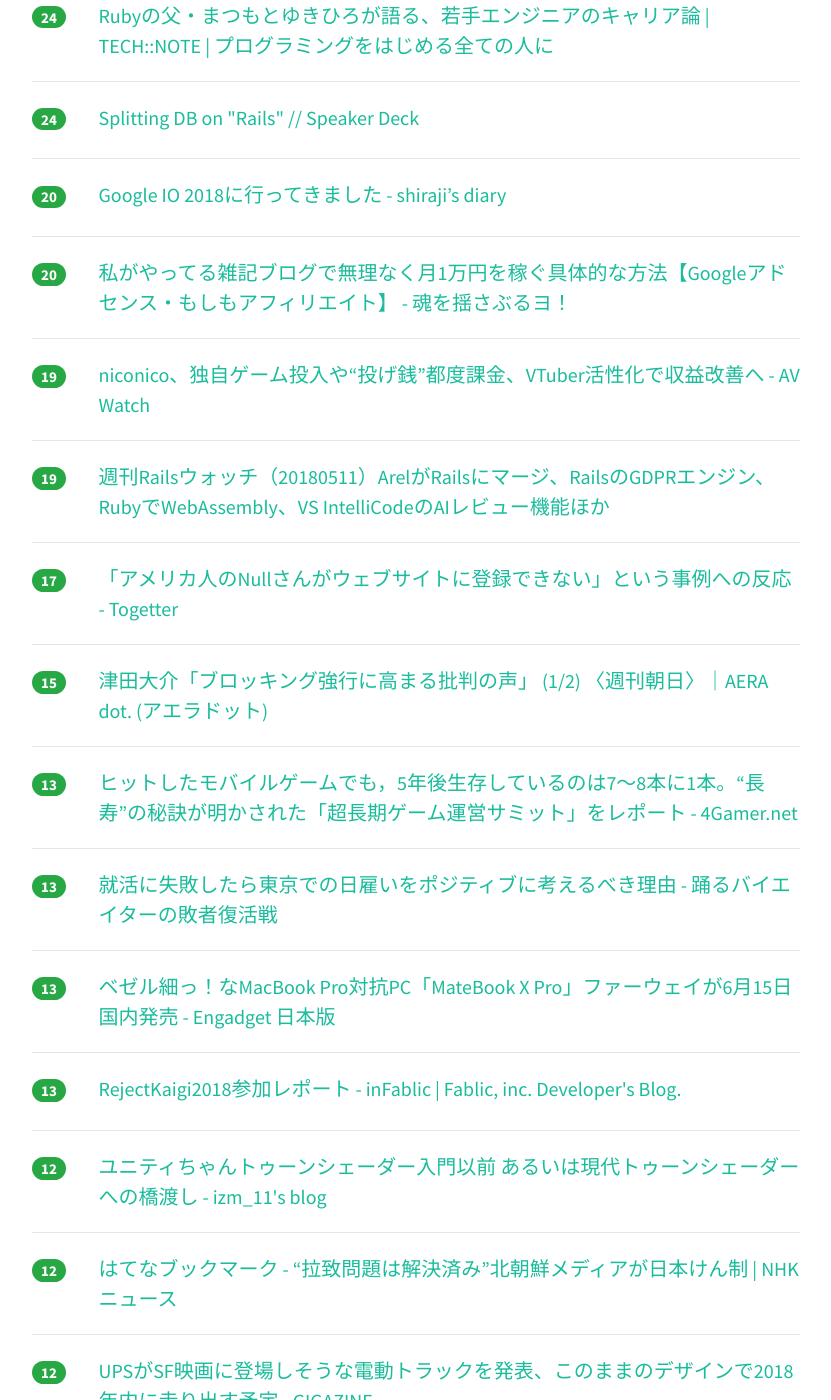
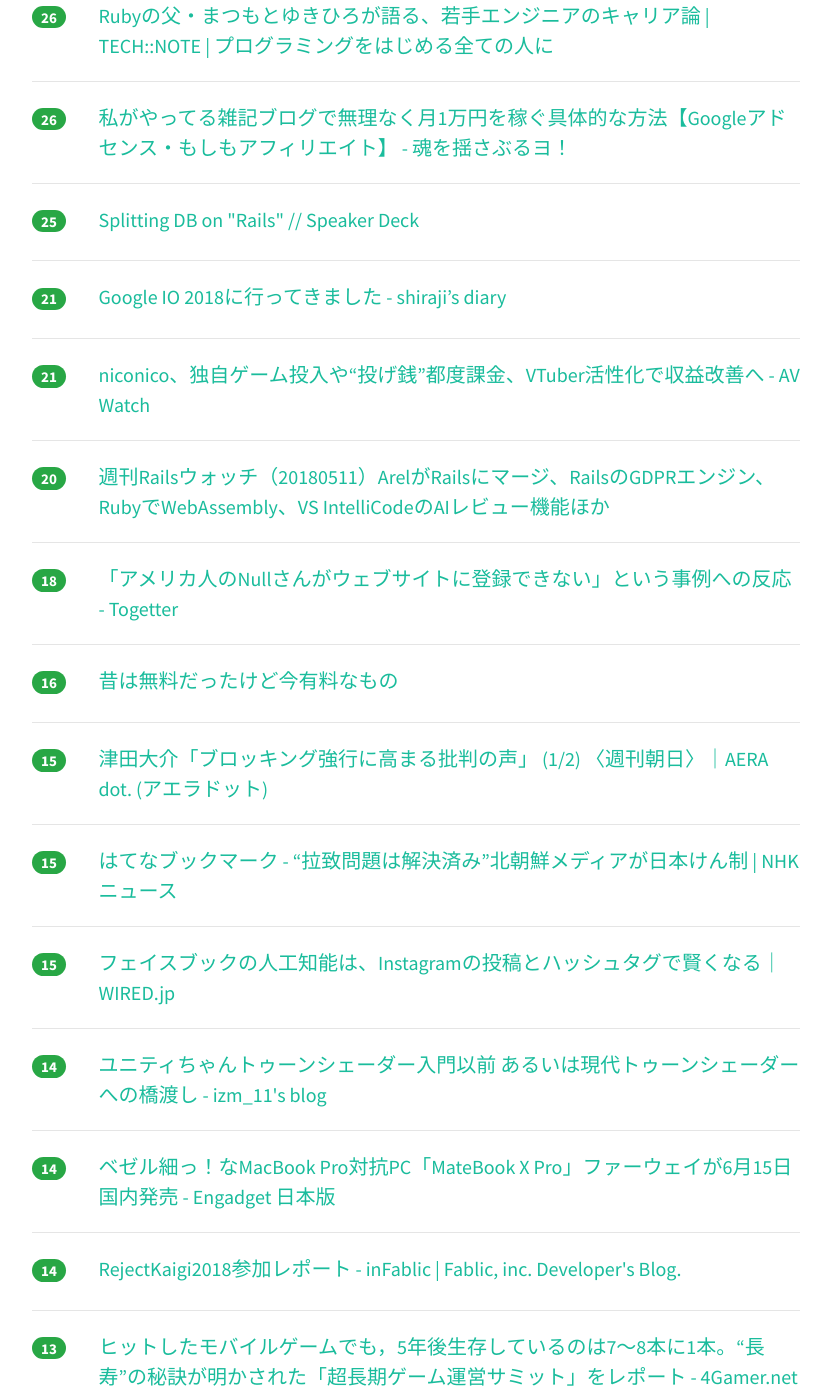
Before and after one commit to yatta47/hatena-matome-site, a Jekyll site: the page built from _posts/2018-05-13-hatena.md, in a window 1280 px wide and 1400 px high, scrolled down 1089 px. Shown: the whole window, without its empty margins (224-1055 px from the left). Built offline with Jekyll 4.4.1, drawn with Linux system fonts in a browser that asks for light colours; nearby versions of some CDN libraries; some of the changed text lies outside the part shown.

Commit message:
Updated 2018-05-13

```diff
--- a/_posts/2018-05-13-hatena.md
+++ b/_posts/2018-05-13-hatena.md
@@ -1,10 +1,10 @@
 ---
 layout: post
 title:  "2018-05-13 はてぶIT"
-date:   2018-05-13 12:01:07
+date:   2018-05-13 13:00:47
 tags: [it-hotentry]
 ---
-32 件のデータあり
+34 件のデータあり
 
 <hr><div class="row">
 <div class="col-1"><span class="badge badge-pill badge-success h2">156</span></div>
@@ -12,78 +12,108 @@ tags: [it-hotentry]
 </div>
 <hr>
 <div class="row">
-<div class="col-1"><span class="badge badge-pill badge-success h2">42</span></div>
+<div class="col-1"><span class="badge badge-pill badge-success h2">60</span></div>
+<div class="col-11"><a href='https://mainichi.jp/articles/20180512/mog/00m/040/007000c' target='_blank'>公文書クライシス：防衛省のファイル名、わざと分かりにくく　「公開請求逃れ」と職員証言 - 毎日新聞</a></div>
+</div>
+<hr>
+<div class="row">
+<div class="col-1"><span class="badge badge-pill badge-success h2">51</span></div>
 <div class="col-11"><a href='https://mattn.kaoriya.net/software/lang/c/20180513001637.htm' target='_blank'>Big Sky :: Windows 10 に AF_UNIX が来たので試してみた。</a></div>
 </div>
 <hr>
 <div class="row">
-<div class="col-1"><span class="badge badge-pill badge-success h2">41</span></div>
+<div class="col-1"><span class="badge badge-pill badge-success h2">50</span></div>
+<div class="col-11"><a href='https://tmtms.hatenablog.com/entry/201805/dns' target='_blank'>DNSで浸透って言っちゃだめなの？ - @tmtms のメモ</a></div>
+</div>
+<hr>
+<div class="row">
+<div class="col-1"><span class="badge badge-pill badge-success h2">45</span></div>
 <div class="col-11"><a href='https://www.slideshare.net/takafumionaka/perlrubyist-96797887' target='_blank'>Perl使いの国のRubyist</a></div>
 </div>
 <hr>
 <div class="row">
-<div class="col-1"><span class="badge badge-pill badge-success h2">36</span></div>
-<div class="col-11"><a href='https://tmtms.hatenablog.com/entry/201805/dns' target='_blank'>DNSで浸透って言っちゃだめなの？ - @tmtms のメモ</a></div>
+<div class="col-1"><span class="badge badge-pill badge-success h2">38</span></div>
+<div class="col-11"><a href='https://qiita.com/rana_kualu/items/8dc3f93a7176d9a0f05d' target='_blank'>5000人に聞いた、2018年最先端のフロントエンドツールはこれだ - Qiita</a></div>
 </div>
 <hr>
 <div class="row">
 <div class="col-1"><span class="badge badge-pill badge-success h2">32</span></div>
-<div class="col-11"><a href='https://qiita.com/rana_kualu/items/8dc3f93a7176d9a0f05d' target='_blank'>5000人に聞いた、2018年最先端のフロントエンドツールはこれだ - Qiita</a></div>
-</div>
-<hr>
-<div class="row">
-<div class="col-1"><span class="badge badge-pill badge-success h2">30</span></div>
 <div class="col-11"><a href='https://forbesjapan.com/articles/detail/21029' target='_blank'>グーグルに宣戦布告の地図サービス「Mapbox」を創った男 | Forbes JAPAN（フォーブス ジャパン）</a></div>
 </div>
 <hr>
 <div class="row">
-<div class="col-1"><span class="badge badge-pill badge-success h2">26</span></div>
+<div class="col-1"><span class="badge badge-pill badge-success h2">29</span></div>
 <div class="col-11"><a href='https://speakerdeck.com/yamatatsu/reduxdebizinesurozitukuwogorigorishu-ku' target='_blank'>reduxでビジネスロジックをゴリゴリ書く // Speaker Deck</a></div>
 </div>
 <hr>
 <div class="row">
 <div class="col-1"><span class="badge badge-pill badge-success h2">26</span></div>
-<div class="col-11"><a href='https://mainichi.jp/articles/20180512/mog/00m/040/007000c' target='_blank'>公文書クライシス：防衛省のファイル名、わざと分かりにくく　「公開請求逃れ」と職員証言 - 毎日新聞</a></div>
-</div>
-<hr>
-<div class="row">
-<div class="col-1"><span class="badge badge-pill badge-success h2">24</span></div>
 <div class="col-11"><a href='https://tech-camp.in/note/pickup/23856/' target='_blank'>Rubyの父・まつもとゆきひろが語る、若手エンジニアのキャリア論 | TECH::NOTE | プログラミングをはじめる全ての人に</a></div>
 </div>
 <hr>
 <div class="row">
-<div class="col-1"><span class="badge badge-pill badge-success h2">24</span></div>
+<div class="col-1"><span class="badge badge-pill badge-success h2">26</span></div>
+<div class="col-11"><a href='http://www.tamashii-yusaburuyo.work/entry/%E7%84%A1%E7%90%86%E3%81%AA%E3%81%8F%E6%9C%881%E4%B8%87%E5%86%86%E3%82%92%E7%A8%BC%E3%81%90%E5%85%B7%E4%BD%93%E7%9A%84%E3%81%AA%E6%96%B9%E6%B3%95' target='_blank'>私がやってる雑記ブログで無理なく月1万円を稼ぐ具体的な方法【Googleアドセンス・もしもアフィリエイト】 - 魂を揺さぶるヨ！</a></div>
+</div>
+<hr>
+<div class="row">
+<div class="col-1"><span class="badge badge-pill badge-success h2">25</span></div>
 <div class="col-11"><a href='https://speakerdeck.com/izumin5210/splitting-db-on-rails' target='_blank'>Splitting DB on "Rails" // Speaker Deck</a></div>
 </div>
 <hr>
 <div class="row">
-<div class="col-1"><span class="badge badge-pill badge-success h2">20</span></div>
+<div class="col-1"><span class="badge badge-pill badge-success h2">21</span></div>
 <div class="col-11"><a href='http://shiraji.hatenablog.com/entry/2018/05/12/162608' target='_blank'>Google IO 2018に行ってきました - shiraji’s diary</a></div>
 </div>
 <hr>
 <div class="row">
-<div class="col-1"><span class="badge badge-pill badge-success h2">20</span></div>
-<div class="col-11"><a href='http://www.tamashii-yusaburuyo.work/entry/%E7%84%A1%E7%90%86%E3%81%AA%E3%81%8F%E6%9C%881%E4%B8%87%E5%86%86%E3%82%92%E7%A8%BC%E3%81%90%E5%85%B7%E4%BD%93%E7%9A%84%E3%81%AA%E6%96%B9%E6%B3%95' target='_blank'>私がやってる雑記ブログで無理なく月1万円を稼ぐ具体的な方法【Googleアドセンス・もしもアフィリエイト】 - 魂を揺さぶるヨ！</a></div>
-</div>
-<hr>
-<div class="row">
-<div class="col-1"><span class="badge badge-pill badge-success h2">19</span></div>
+<div class="col-1"><span class="badge badge-pill badge-success h2">21</span></div>
 <div class="col-11"><a href='https://av.watch.impress.co.jp/docs/news/1121406.html' target='_blank'>niconico、独自ゲーム投入や“投げ銭”都度課金、VTuber活性化で収益改善へ - AV Watch</a></div>
 </div>
 <hr>
 <div class="row">
-<div class="col-1"><span class="badge badge-pill badge-success h2">19</span></div>
+<div class="col-1"><span class="badge badge-pill badge-success h2">20</span></div>
 <div class="col-11"><a href='https://techracho.bpsinc.jp/hachi8833/2018_05_11/56296' target='_blank'>週刊Railsウォッチ（20180511）ArelがRailsにマージ、RailsのGDPRエンジン、RubyでWebAssembly、VS IntelliCodeのAIレビュー機能ほか</a></div>
 </div>
 <hr>
 <div class="row">
-<div class="col-1"><span class="badge badge-pill badge-success h2">17</span></div>
+<div class="col-1"><span class="badge badge-pill badge-success h2">18</span></div>
 <div class="col-11"><a href='https://togetter.com/li/1226680' target='_blank'>「アメリカ人のNullさんがウェブサイトに登録できない」という事例への反応 - Togetter</a></div>
+</div>
+<hr>
+<div class="row">
+<div class="col-1"><span class="badge badge-pill badge-success h2">16</span></div>
+<div class="col-11"><a href='https://anond.hatelabo.jp/20180512231057' target='_blank'>昔は無料だったけど今有料なもの</a></div>
 </div>
 <hr>
 <div class="row">
 <div class="col-1"><span class="badge badge-pill badge-success h2">15</span></div>
 <div class="col-11"><a href='https://dot.asahi.com/wa/2018050900013.html' target='_blank'>津田大介「ブロッキング強行に高まる批判の声」 (1/2) 〈週刊朝日〉｜AERA dot. (アエラドット)</a></div>
+</div>
+<hr>
+<div class="row">
+<div class="col-1"><span class="badge badge-pill badge-success h2">15</span></div>
+<div class="col-11"><a href='http://b.hatena.ne.jp/entry/s/www3.nhk.or.jp/news/html/20180512/k10011436441000.html' target='_blank'>はてなブックマーク - “拉致問題は解決済み”北朝鮮メディアが日本けん制 | NHKニュース</a></div>
+</div>
+<hr>
+<div class="row">
+<div class="col-1"><span class="badge badge-pill badge-success h2">15</span></div>
+<div class="col-11"><a href='https://wired.jp/2018/05/12/instagram-photos-training-facebooks-ai/' target='_blank'>フェイスブックの人工知能は、Instagramの投稿とハッシュタグで賢くなる｜WIRED.jp</a></div>
+</div>
+<hr>
+<div class="row">
+<div class="col-1"><span class="badge badge-pill badge-success h2">14</span></div>
+<div class="col-11"><a href='http://izm-11.hatenablog.com/entry/2018/05/12/033543' target='_blank'>ユニティちゃんトゥーンシェーダー入門以前 あるいは現代トゥーンシェーダーへの橋渡し - izm_11's blog</a></div>
+</div>
+<hr>
+<div class="row">
+<div class="col-1"><span class="badge badge-pill badge-success h2">14</span></div>
+<div class="col-11"><a href='https://japanese.engadget.com/2018/05/10/macbook-pro-pc-matebook-pro-6-15/' target='_blank'>ベゼル細っ！なMacBook Pro対抗PC「MateBook X Pro」ファーウェイが6月15日国内発売 - Engadget 日本版</a></div>
+</div>
+<hr>
+<div class="row">
+<div class="col-1"><span class="badge badge-pill badge-success h2">14</span></div>
+<div class="col-11"><a href='http://in.fablic.co.jp/entry/2018/05/12/215813' target='_blank'>RejectKaigi2018参加レポート - inFablic | Fablic, inc. Developer's Blog.</a></div>
 </div>
 <hr>
 <div class="row">
@@ -97,28 +127,18 @@ tags: [it-hotentry]
 </div>
 <hr>
 <div class="row">
-<div class="col-1"><span class="badge badge-pill badge-success h2">13</span></div>
-<div class="col-11"><a href='https://japanese.engadget.com/2018/05/10/macbook-pro-pc-matebook-pro-6-15/' target='_blank'>ベゼル細っ！なMacBook Pro対抗PC「MateBook X Pro」ファーウェイが6月15日国内発売 - Engadget 日本版</a></div>
-</div>
-<hr>
-<div class="row">
-<div class="col-1"><span class="badge badge-pill badge-success h2">13</span></div>
-<div class="col-11"><a href='http://in.fablic.co.jp/entry/2018/05/12/215813' target='_blank'>RejectKaigi2018参加レポート - inFablic | Fablic, inc. Developer's Blog.</a></div>
-</div>
-<hr>
-<div class="row">
 <div class="col-1"><span class="badge badge-pill badge-success h2">12</span></div>
-<div class="col-11"><a href='http://izm-11.hatenablog.com/entry/2018/05/12/033543' target='_blank'>ユニティちゃんトゥーンシェーダー入門以前 あるいは現代トゥーンシェーダーへの橋渡し - izm_11's blog</a></div>
-</div>
-<hr>
-<div class="row">
-<div class="col-1"><span class="badge badge-pill badge-success h2">12</span></div>
-<div class="col-11"><a href='http://b.hatena.ne.jp/entry/s/www3.nhk.or.jp/news/html/20180512/k10011436441000.html' target='_blank'>はてなブックマーク - “拉致問題は解決済み”北朝鮮メディアが日本けん制 | NHKニュース</a></div>
+<div class="col-11"><a href='https://www.j-cast.com/2018/05/12328222.html?p=all' target='_blank'>全文表示 | 「オートリバース」がラジカセから消えた　メーカー明かす「年々厳しくなる」事情 : J-CASTニュース</a></div>
 </div>
 <hr>
 <div class="row">
 <div class="col-1"><span class="badge badge-pill badge-success h2">12</span></div>
 <div class="col-11"><a href='https://gigazine.net/news/20180512-ups-electric-truck/' target='_blank'>UPSがSF映画に登場しそうな電動トラックを発表、このままのデザインで2018年内に走り出す予定 - GIGAZINE</a></div>
+</div>
+<hr>
+<div class="row">
+<div class="col-1"><span class="badge badge-pill badge-success h2">12</span></div>
+<div class="col-11"><a href='http://blog.sushi.money/entry/2018/05/13/012741' target='_blank'>キャッシュレス生活2018 in 京都 - hitode909の日記</a></div>
 </div>
 <hr>
 <div class="row">
@@ -133,22 +153,7 @@ tags: [it-hotentry]
 <hr>
 <div class="row">
 <div class="col-1"><span class="badge badge-pill badge-success h2">11</span></div>
-<div class="col-11"><a href='https://wired.jp/2018/05/12/instagram-photos-training-facebooks-ai/' target='_blank'>フェイスブックの人工知能は、Instagramの投稿とハッシュタグで賢くなる｜WIRED.jp</a></div>
-</div>
-<hr>
-<div class="row">
-<div class="col-1"><span class="badge badge-pill badge-success h2">11</span></div>
 <div class="col-11"><a href='http://hokoxjouhou.blog105.fc2.com/blog-entry-1172.html' target='_blank'>楽天Payで全店10%ポイントバックキャンペーンやってるよ - 情報管理LOG</a></div>
-</div>
-<hr>
-<div class="row">
-<div class="col-1"><span class="badge badge-pill badge-success h2">11</span></div>
-<div class="col-11"><a href='http://blog.sushi.money/entry/2018/05/13/012741' target='_blank'>キャッシュレス生活2018 in 京都 - hitode909の日記</a></div>
-</div>
-<hr>
-<div class="row">
-<div class="col-1"><span class="badge badge-pill badge-success h2">11</span></div>
-<div class="col-11"><a href='https://anond.hatelabo.jp/20180512231057' target='_blank'>昔は無料だったけど今有料なもの</a></div>
 </div>
 <hr>
 <div class="row">
@@ -158,7 +163,7 @@ tags: [it-hotentry]
 <hr>
 <div class="row">
 <div class="col-1"><span class="badge badge-pill badge-success h2">10</span></div>
-<div class="col-11"><a href='https://www.j-cast.com/2018/05/12328222.html?p=all' target='_blank'>全文表示 | 「オートリバース」がラジカセから消えた　メーカー明かす「年々厳しくなる」事情 : J-CASTニュース</a></div>
+<div class="col-11"><a href='https://pc.watch.impress.co.jp/docs/news/1121476.html' target='_blank'>Windows 10 April Update 2018適用後、Intel製SSDシステムがクラッシュする問題が発生中 - PC Watch</a></div>
 </div>
 <hr>
 <div class="row">
@@ -166,3 +171,8 @@ tags: [it-hotentry]
 <div class="col-11"><a href='http://www.itmedia.co.jp/mobile/articles/1805/13/news012.html' target='_blank'>「ポイント会員」「ライフデザイン」「群戦略」　新規領域に活路を見いだす3キャリア (1/3) - ITmedia Mobile</a></div>
 </div>
 <hr>
+<div class="row">
+<div class="col-1"><span class="badge badge-pill badge-success h2">9</span></div>
+<div class="col-11"><a href='https://qiita.com/isuke/items/7fcc5eb0b985005b7b7c' target='_blank'>コーディングをするときに鼻血がでるほど便利なwebツールリスト(随時更新予定) - Qiita</a></div>
+</div>
+<hr>
```
